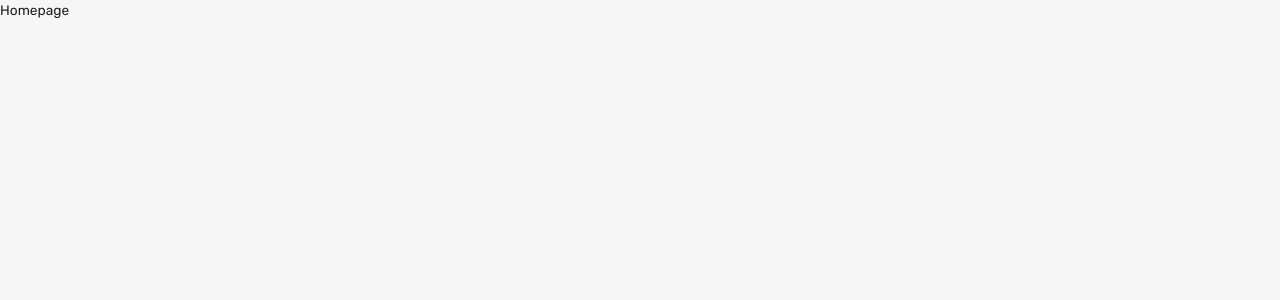
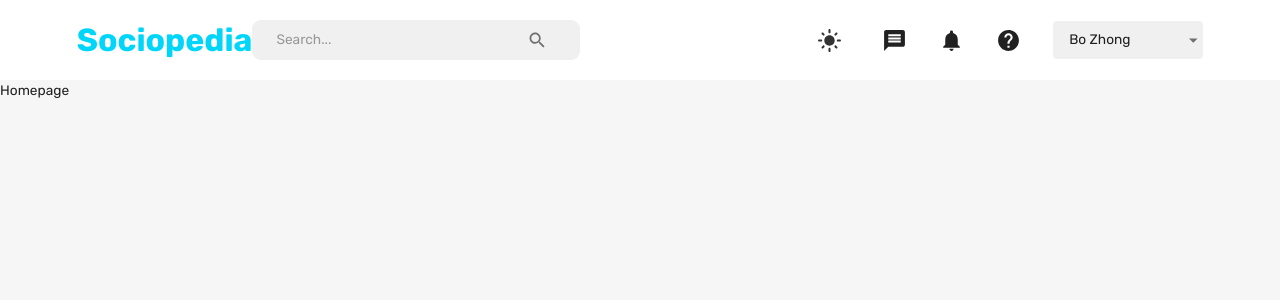
Before and after one commit to bob-skywalker/SocialMedia-MERN, a React (Create React App) app in the folder client/: page /home in a window 1280 px wide. Shown: the top 300 px of the page. Built offline with nearby package versions, Linux system fonts and the light colour scheme.

Commit message:
navbar component styled and theme file utilized

```diff
--- /dev/null
+++ b/client/src/components/FlexBetween.jsx
@@ -0,0 +1,11 @@
+import { Box } from "@mui/material";
+import { styled } from "@mui/system";
+
+
+const FlexBetween = styled(Box)({
+    display: "flex",
+    justifyContent: "space-between",
+    alignItems: "center"
+})
+
+export default FlexBetween;
--- a/client/src/scenes/homePage/index.jsx
+++ b/client/src/scenes/homePage/index.jsx
@@ -1,6 +1,11 @@
+import Navbar from "scenes/navbar";
+
 const HomePage = () => {
     return (
-        <div>Homepage</div>
+        <>
+            <Navbar />
+            <div>Homepage</div>
+        </>
     )
 }
 
--- a/client/src/scenes/navbar/index.jsx
+++ b/client/src/scenes/navbar/index.jsx
@@ -1,6 +1,199 @@
+import { useState } from "react";
+import {
+    Box,
+    IconButton,
+    InputBase,
+    Typography,
+    Select,
+    MenuItem,
+    FormControl,
+    useTheme,
+    useMediaQuery,
+    Input,
+    Icon,
+} from "@mui/material";
+import {
+    Search,
+    Message,
+    DarkMode,
+    LightMode,
+    Notifications,
+    Help,
+    Menu,
+    Close
+} from "@mui/icons-material";
+import { useDispatch, useSelector } from "react-redux";
+import { setMode, setLogout } from "state";
+import { useNavigate } from "react-router-dom";
+import FlexBetween from "components/FlexBetween";
+
+
 const Navbar = () => {
+    const [isMobileMenuToggled, setIsMobileMenuToggled] = useState(false);
+    const dispatch = useDispatch();
+    const navigate = useNavigate();
+    const user = useSelector((state) => state.user);
+    const isNonMobileScreens = useMediaQuery("(min-width: 1000px)");
+
+    const theme = useTheme();
+    const neutralLight = theme.palette.neutral.light;
+    const dark = theme.palette.neutral.dark;
+    const background = theme.palette.background.default;
+    const primaryLight = theme.palette.primary.light;
+    const alt = theme.palette.background.alt;
+
+    const fullName = "Bo Zhong"
+
+    // const fullName = `${user.firstName} ${user.lastName}`;
+
+
+
+
+
     return (
-        <div>Navbar</div>
+        <FlexBetween padding="1rem 6%" backgroundColor={alt}>
+            <FlexBetween>
+                <Typography
+                    fontWeight="bold"
+                    fontSize="clamp(1rem, 2rem, 2.25rem)"
+                    color="primary"
+                    onClick={() => navigate("/home")}
+                    sx={{
+                        "&:hover": {
+                            color: primaryLight,
+                            cursor: "pointer",
+                        },
+                    }}
+                >
+                    Sociopedia
+                </Typography>
+                {isNonMobileScreens && (
+                    <FlexBetween backgroundColor={neutralLight} borderRadius="9px" gap="3rem" padding="0.1rem 1.5rem">
+                        <InputBase placeholder="Search..." />
+                        <IconButton>
+                            <Search />
+                        </IconButton>
+                    </FlexBetween>
+                )}
+            </FlexBetween>
+            {isNonMobileScreens ? (
+                <FlexBetween gap="2rem">
+                    <IconButton onClick={() => dispatch(setMode())}>
+                        {theme.palette.mode === "dark" ? (
+                            <DarkMode sx={{fontSize: "25px"}} />
+                        ):(
+                            <LightMode sx={{ color: dark, fontSize: "25px"}} />
+                        )}
+                    </IconButton>
+                    <Message sx={{fontSize: "25px"}} />
+                    <Notifications sx={{fontSize: "25px"}} />
+                    <Help sx={{fontSize: "25px"}} />
+                    <FormControl variant="standard" value={fullName}>
+                        <Select
+                            value={fullName}
+                            sx={{
+                                backgroundColor:  neutralLight,
+                                width: "150px",
+                                borderRadius: "0.25rem",
+                                padding: "0.25rem 1rem",
+                                "& .MuisvgIcon-root": {
+                                    pr: "0.25rem",
+                                    width: "3rem"
+                                },
+                                "& .MuiSelect-select:focus": {
+                                    backgroundColor: neutralLight
+                                }
+                            }}
+                            input={<InputBase />}
+                        >
+                            <MenuItem value={fullName}>
+                                <Typography>{fullName}</Typography>
+                            </MenuItem>
+
+                            <MenuItem onClick={() => dispatch(setLogout())}>
+                                Log Out
+                            </MenuItem>
+
+                        </Select>
+                    </FormControl>
+
+                </FlexBetween>) : (
+                <IconButton
+                    onClick={() => setIsMobileMenuToggled(!isMobileMenuToggled)}
+                >
+                    <Menu />
+                </IconButton>
+            )}
+
+            {!isNonMobileScreens && isMobileMenuToggled && (
+                <Box
+                    position="fixed"
+                    right="0"
+                    bottom="0"
+                    height="100%"
+                    zIndex="10"
+                    maxWidth="500px"
+                    minWidth="300px"
+                    backgroundColor={background}
+                >
+                    <Box display="flex" justifyContent="flex-end" p="1rem">
+                        <IconButton
+                            onClick={()=> setIsMobileMenuToggled(!isMobileMenuToggled)}
+                        >
+                            <Close />
+                        </IconButton>
+                    </Box>
+                    <FlexBetween gap="3rem" display="flex" flexDirection="column" justifyContent="center" alignContent="center">
+                        <IconButton
+                            onClick={() => dispatch(setMode())}
+                            sx={{ fontSize: "25px" }}
+                            >
+                            {theme.palette.mode === "dark" ? (
+                                <DarkMode sx={{fontSize: "25px"}} />
+                            ):(
+                                <LightMode sx={{ color: dark, fontSize: "25px"}} />
+                            )}
+                        </IconButton>
+                        <Message sx={{fontSize: "25px"}} />
+                        <Notifications sx={{fontSize: "25px"}} />
+                        <Help sx={{fontSize: "25px"}} />
+                        <FormControl variant="standard" value={fullName}>
+                            <Select
+                                value={fullName}
+                                sx={{
+                                    backgroundColor:  neutralLight,
+                                    width: "150px",
+                                    borderRadius: "0.25rem",
+                                    padding: "0.25rem 1rem",
+                                    "& .MuisvgIcon-root": {
+                                        pr: "0.25rem",
+                                        width: "3rem"
+                                    },
+                                    "& .MuiSelect-select:focus": {
+                                        backgroundColor: neutralLight
+                                    }
+                                }}
+                                input={<InputBase />}
+                            >
+                                <MenuItem value={fullName}>
+                                    <Typography>{fullName}</Typography>
+                                </MenuItem>
+
+                                <MenuItem onClick={() => dispatch(setLogout())}>
+                                    Log Out
+                                </MenuItem>
+
+                            </Select>
+                        </FormControl>
+                    </FlexBetween>
+                </Box>
+            )
+
+            }
+
+
+
+        </FlexBetween>
     )
 }
 
--- a/client/src/state/index.js
+++ b/client/src/state/index.js
@@ -21,6 +21,7 @@ export const authSlice = createSlice({
         setLogout: (state) => {
             state.user = null;
             state.token = null;
+            console.log("User Logged Out!")
         },
         setFriends: (state, action) => {
             if(state.user) {
```
